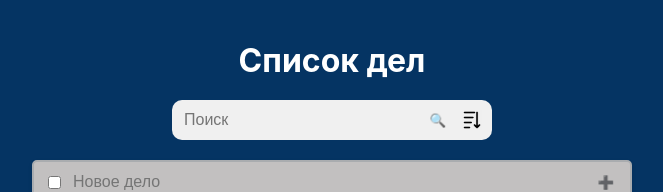
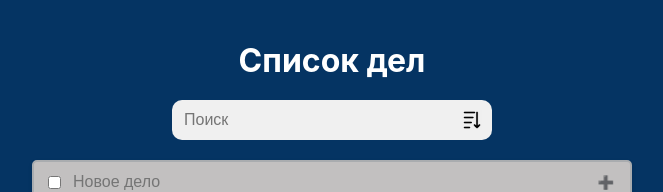
Before and after one commit to ssusekova/todos-project, a React (Vite) app: page / in a window 1280 px wide. Shown: the top 192 px of the page, without its empty margins (308-971 px from the left). Built offline with nearby package versions, Linux system fonts and the light colour scheme; data requests are answered from the project's data file.

Commit message:
правки после ревью

```diff
--- a/src/App.jsx
+++ b/src/App.jsx
@@ -1,136 +1,44 @@
-import { useState, useRef } from 'react';
+import { useState } from 'react';
 import './index.css';
-import {
-	useRequestApplyChangesOfTodo,
-	useRequestChangeStatusOfCompleteTodo,
-	useRequestDeleteTodo,
-	useRequestCreateNewTodo,
-	useRequestGetTodos,
-} from './hooks';
+import { TodosList } from './components/TodosList';
+import { ControlPanel } from './components/ControlPanel';
+import { useRequestGetTodos } from './hooks';
+import { getSortedTodos, getSearchedTodos } from './utils';
 
 export const App = () => {
-	const editInputRef = useRef(null);
+	const [sortedTodos, setSortedTodos] = useState([]);
+	const [searchInfo, setSearchInfo] = useState({});
+	const [isSorting, setIsSorting] = useState(false);
 
-	const [editTodoTitle, setEditTodoTitle] = useState('');
-	const [editingTodoId, setEditingTodoId] = useState(null);
-	const [searchText, setSearchText] = useState('');
-	const [highlightedTodoId, setHighlightedTodo] = useState([]);
+	const { todos, isLoading, refreshTodoList } = useRequestGetTodos();
 
-	const { todos, isLoading, refreshTodoList, sortTodos } = useRequestGetTodos();
-	const { applyChangesOfTodo } = useRequestApplyChangesOfTodo(
-		refreshTodoList,
-		setEditingTodoId,
-	);
-	const { changeStatusOfCompleteTodo } =
-		useRequestChangeStatusOfCompleteTodo(refreshTodoList);
-	const { deleteTodo } = useRequestDeleteTodo(refreshTodoList);
-	const { createNewTodo, newTodoTitle, setNewTodoTitle } =
-		useRequestCreateNewTodo(refreshTodoList);
+	const getSortedList = () => {
+		setIsSorting(isSorting ? false : true);
+		console.log('isSorting', isSorting);
 
-	const editTodo = (todoId, todoTitle) => {
-		setEditingTodoId(todoId);
-		setEditTodoTitle(todoTitle);
-		editInputRef.current.focus();
+		setSortedTodos(getSortedTodos(todos, isSorting));
 	};
 
-	const getSearchedTodos = () => {
-		const filteredTodos = todos.filter((todo) =>
-			todo.title.toLowerCase().includes(searchText.toLowerCase()),
-		);
-		setHighlightedTodo(filteredTodos);
+	const getSearchInfo = (searchText) => {
+		const { isSearching, searchedTodos } = getSearchedTodos(todos, searchText);
+		setSearchInfo({ isSearching, searchedTodos });
 	};
+
+	const todoList = sortedTodos.length > 0 ? sortedTodos : todos;
 
 	return (
 		<>
 			<h1 className="app-title">Список дел</h1>
-
-			<div className="search-bar">
-				<input
-					type="text"
-					className="search-input"
-					placeholder="Поиск"
-					value={searchText}
-					onChange={(e) => setSearchText(e.target.value)}
-				/>
-				<button className="button-todo-item-action" onClick={getSearchedTodos}>
-					🔍
-				</button>
-				<button className="sort-button" onClick={sortTodos} />
-			</div>
-
-			{isLoading ? (
-				<div className="loader" />
-			) : (
-				<div className="todos-list">
-					{todos.map(({ id, title, completed }) => (
-						<div
-							key={id}
-							className={`todo-item ${completed ? 'completed' : ''} ${
-								highlightedTodoId.some((todo) => todo.id === id)
-									? 'highlighted'
-									: ''
-							}`}
-						>
-							<input
-								type="checkbox"
-								key={id}
-								checked={completed}
-								onChange={() => changeStatusOfCompleteTodo(id, completed)}
-							/>
-							<input
-								type="text"
-								className="todo-text"
-								ref={editInputRef}
-								value={editingTodoId === id ? editTodoTitle : title}
-								onChange={(e) => setEditTodoTitle(e.target.value)}
-								readOnly={editingTodoId !== id}
-							/>
-
-							{editingTodoId === id ? (
-								<button
-									className="button-todo-item-action"
-									onClick={() =>
-										applyChangesOfTodo(id, editTodoTitle, completed)
-									}
-								>
-									✔️
-								</button>
-							) : (
-								<button
-									className="button-todo-item-action"
-									onClick={() => editTodo(id, title)}
-								>
-									🖋️
-								</button>
-							)}
-
-							<button
-								className="button-todo-item-action"
-								onClick={() => deleteTodo(id)}
-							>
-								❌
-							</button>
-						</div>
-					))}
-
-					<div className="new-todo-item">
-						<input type="checkbox" readOnly />
-						<input
-							type="text"
-							className="todo-text"
-							placeholder="Новое дело"
-							value={newTodoTitle}
-							onChange={(e) => setNewTodoTitle(e.target.value)}
-						/>
-						<button
-							className="button-todo-item-action"
-							onClick={() => createNewTodo(newTodoTitle)}
-						>
-							➕
-						</button>
-					</div>
-				</div>
-			)}
+			<ControlPanel
+				getSearchedTodos={getSearchInfo}
+				getSortedList={getSortedList}
+			/>
+			<TodosList
+				todos={todoList}
+				isLoading={isLoading}
+				refreshTodoList={refreshTodoList}
+				searchInfo={searchInfo}
+			/>
 		</>
 	);
 };
--- /dev/null
+++ b/src/components/ControlPanel.jsx
@@ -0,0 +1,30 @@
+import { useState } from 'react';
+import PropTypes from 'prop-types';
+
+export const ControlPanel = ({ getSearchedTodos, getSortedList }) => {
+	const [searchText, setSearchText] = useState('');
+
+	const handleSearch = (searchedText) => {
+		setSearchText(searchedText);
+		getSearchedTodos(searchedText);
+	};
+
+	return (
+		<div className="search-bar">
+			<input
+				type="text"
+				className="search-input"
+				placeholder="Поиск"
+				value={searchText}
+				onChange={(e) => handleSearch(e.target.value)}
+			/>
+
+			<button className="sort-button" onClick={getSortedList} />
+		</div>
+	);
+};
+
+ControlPanel.propTypes = {
+	getSearchedTodos: PropTypes.func.isRequired,
+	getSortedList: PropTypes.func.isRequired,
+};
--- /dev/null
+++ b/src/components/TodosList.jsx
@@ -0,0 +1,125 @@
+import { useState } from 'react';
+import PropTypes from 'prop-types';
+
+import '../index.css';
+import {
+	useRequestApplyChangesOfTodo,
+	useRequestChangeStatusOfCompleteTodo,
+	useRequestDeleteTodo,
+	useRequestCreateNewTodo,
+} from '../hooks';
+
+export const TodosList = ({ todos, isLoading, refreshTodoList, searchInfo }) => {
+	const [editTodoTitle, setEditTodoTitle] = useState('');
+	const [editingTodoId, setEditingTodoId] = useState(null);
+	const { applyChangesOfTodo } = useRequestApplyChangesOfTodo(
+		refreshTodoList,
+		setEditingTodoId,
+	);
+	const { changeStatusOfCompleteTodo } =
+		useRequestChangeStatusOfCompleteTodo(refreshTodoList);
+	const { deleteTodo } = useRequestDeleteTodo(refreshTodoList);
+	const { createNewTodo, newTodoTitle, setNewTodoTitle } =
+		useRequestCreateNewTodo(refreshTodoList);
+
+	const editTodo = (todoId, todoTitle) => {
+		setEditingTodoId(todoId);
+		setEditTodoTitle(todoTitle);
+	};
+
+	return (
+		<>
+			{isLoading ? (
+				<div className="loader" />
+			) : (
+				<div className="todos-list">
+					{(searchInfo.isSearching ? searchInfo.searchedTodos : todos).map(
+						({ id, title, completed }) => (
+							<div
+								key={id}
+								className={`todo-item ${completed ? 'completed' : ''}`}
+							>
+								<input
+									type="checkbox"
+									key={id}
+									checked={completed}
+									onChange={() =>
+										changeStatusOfCompleteTodo(id, completed)
+									}
+								/>
+
+								<form
+									className="todo_form"
+									onSubmit={(e) => {
+										e.preventDefault();
+										applyChangesOfTodo(id, editTodoTitle, completed);
+									}}
+								>
+									<input
+										type="text"
+										className="todo-text"
+										value={
+											editingTodoId === id ? editTodoTitle : title
+										}
+										onChange={(e) => setEditTodoTitle(e.target.value)}
+										readOnly={editingTodoId !== id}
+									/>
+
+									{editingTodoId === id ? (
+										<input
+											type="submit"
+											className="button-todo-item-action"
+											value="✔️"
+										/>
+									) : (
+										<button
+											className="button-todo-item-action"
+											onClick={() => editTodo(id, title)}
+										>
+											🖋️
+										</button>
+									)}
+								</form>
+								<button
+									className="button-todo-item-action"
+									onClick={() => deleteTodo(id)}
+								>
+									❌
+								</button>
+							</div>
+						),
+					)}
+
+					<form
+						className="new-todo-item"
+						onSubmit={(e) => {
+							e.preventDefault();
+							createNewTodo(newTodoTitle);
+						}}
+					>
+						<input type="checkbox" readOnly />
+						<input
+							type="text"
+							className="todo-text"
+							placeholder="Новое дело"
+							value={newTodoTitle}
+							onChange={(e) => setNewTodoTitle(e.target.value)}
+						/>
+						<input
+							className="button-todo-item-action"
+							type="submit"
+							value="➕"
+						/>
+					</form>
+				</div>
+			)}
+		</>
+	);
+};
+
+TodosList.propTypes = {
+	todos: PropTypes.array.isRequired,
+	isLoading: PropTypes.bool.isRequired,
+	refreshTodoList: PropTypes.func.isRequired,
+	searchInfo: PropTypes.object.isRequired,
+};
--- a/src/hooks/use-request-get-todos.js
+++ b/src/hooks/use-request-get-todos.js
@@ -20,13 +20,9 @@ export const useRequestGetTodos = () => {
 		setRefreshTodos(!refreshTodos);
 	};
 
-	const sortTodos = () => {
-		const sortedTodos = [...todos].sort((a, b) =>
-			a.title.toLowerCase().localeCompare(b.title.toLowerCase()),
-		);
-
-		setTodos(sortedTodos);
+	return {
+		todos,
+		isLoading,
+		refreshTodoList,
 	};
-
-	return { todos, isLoading, refreshTodoList, sortTodos };
 };
--- a/src/index.css
+++ b/src/index.css
@@ -144,3 +144,10 @@ body {
 	border: none;
 	cursor: pointer;
 }
+
+.todo_form {
+	display: flex;
+	width: 100%;
+	align-items: center;
+	gap: 10px;
+}
--- /dev/null
+++ b/src/utils.js
@@ -0,0 +1,20 @@
+export const getSortedTodos = (todos, isSorting) => {
+	if (!isSorting) {
+		return [];
+	}
+
+	return [...todos].sort((a, b) =>
+		a.title.toLowerCase().localeCompare(b.title.toLowerCase()),
+	);
+};
+
+export const getSearchedTodos = (todos, searchText) => {
+	if (!searchText) {
+		return { isSearching: false, searchedTodos: [] };
+	}
+
+	const filteredTodos = todos.filter((todo) =>
+		todo.title.toLowerCase().includes(searchText.toLowerCase()),
+	);
+	return { isSearching: true, searchedTodos: filteredTodos };
+};
```
Also changed, not shown: 1 other file (tests, documents, lock files or other folders).
